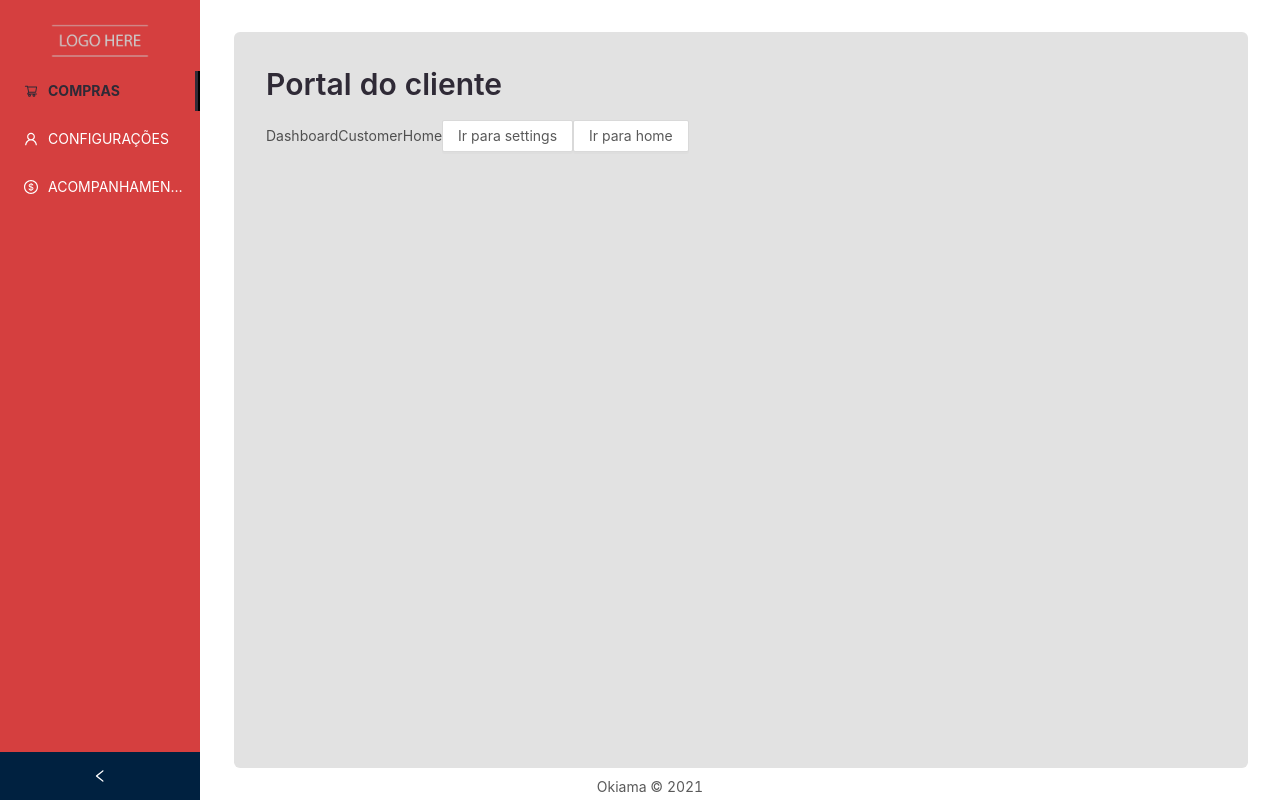
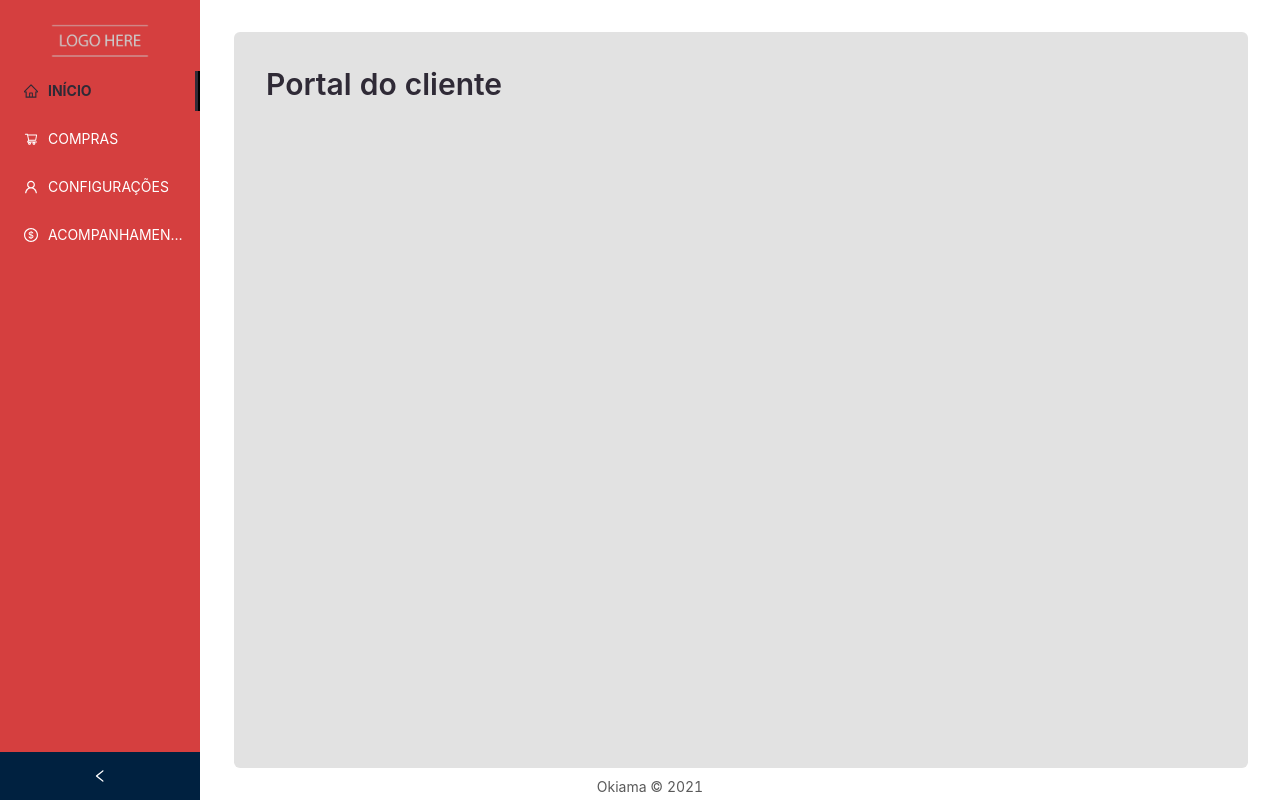
Before and after one commit to alanmrochadeveloper/r-ecommerce, a React (Create React App) app in the folder client/: page /dashboard in a window 1280 px wide. Built offline with nearby package versions, Linux system fonts and the light colour scheme; the HTML template or start-up script is replaced by a standard one.

Commit message:
fix: fixed route problem with dashboard. And add new pages for dashboard

```diff
--- a/client/src/components/Categories/index.tsx
+++ b/client/src/components/Categories/index.tsx
@@ -6,5 +6,6 @@ const Categories: React.FC<IProps> = () => {
   return (
       <MainWrapper>Categories</MainWrapper>
    )
+
 }
 export default Categories
--- a/client/src/pages/DashboardCustomer/index.tsx
+++ b/client/src/layout/DashboardCustomerWrapper/index.tsx
@@ -8,6 +8,7 @@ import { iconPicker } from '../../utils/icon-picker';
 import { appName } from '../../utils/globals';
 import logo from '../../assets/logo-placeholder.png';
 import shortLogo from '../../assets/okiama-short-logo.jpg';
+import { useHistory } from 'react-router-dom';
 
 const { Title } = Typography;
 const { Sider } = Layout;
@@ -20,6 +21,7 @@ interface IProps {
 const DashboardCustomerWrapper: React.FC<IProps> = ({ children }) => {
   const [collapsed, setCollapsed] = React.useState<boolean>(false);
   const [contentMarginLeft, setContentMarginLeft] = React.useState<number>(200);
+  const history = useHistory();
 
   const onCollapseHandler = (collapsedValue: boolean) => {
     console.log('collapsedValue ', collapsedValue);
@@ -42,7 +44,7 @@ const DashboardCustomerWrapper: React.FC<IProps> = ({ children }) => {
         collapsed={collapsed}
         onCollapse={onCollapseHandler}
       >
-        <div className="logo" style={{ width: collapsed ? 80 : 200, textAlign: 'center', margin:'20px 0' }} >
+        <div className="logo" style={{ width: collapsed ? 80 : 200, textAlign: 'center', margin: '20px 0' }} >
           <img
             src={collapsed ? shortLogo : logo}
             alt={`logo tipo ${appName}`}
@@ -58,7 +60,10 @@ const DashboardCustomerWrapper: React.FC<IProps> = ({ children }) => {
           }}>
           {
             navMenuSiderDashboardButtons.map(({ id, title, url, icon }) => (
-              <Item key={id} icon={iconPicker(icon)}>
+              <Item key={id} icon={iconPicker(icon)} onClick={() => {
+                history.push(`${url}`);
+              }}>
+                {/*console.log(`history = ${JSON.stringify(history)}`)*/}
                 {title}
               </Item>
             ))
--- /dev/null
+++ b/client/src/pages/DashboardCustomerFollowUp/index.tsx
@@ -0,0 +1,15 @@
+import React from 'react';
+
+interface IProps {
+
+  }
+
+const DashboardCustomerFollowUp: React.FC<IProps> = ()=>{
+return (
+<div>
+  Acompanhamento
+</div>
+)
+  }
+
+  export default DashboardCustomerFollowUp;
--- /dev/null
+++ b/client/src/pages/DashboardCustomerPurchases/index.tsx
@@ -0,0 +1,13 @@
+import React from 'react';
+
+interface IProps {
+
+  }
+
+const DashboardCustomerPurchases: React.FC<IProps> = () => {
+  return (
+    <div>Compras</div>
+  )
+}
+
+export default DashboardCustomerPurchases;
--- a/client/src/pages/DashboardCustomerSettings/index.tsx
+++ b/client/src/pages/DashboardCustomerSettings/index.tsx
@@ -11,7 +11,7 @@ const DashboardSettings: React.FC<IProps> =()=>{
     return (
       <div>
         Settings
-      <Button htmlType="button" type="ghost" onClick={()=>{history.push('/dashboard')}} >
+      <Button htmlType="button" type="ghost" onClick={()=>{history.push('/dashboard/inicio')}} >
         voltar para home do portal
       </Button>
       </div>
--- a/client/src/pages/Home/index.tsx
+++ b/client/src/pages/Home/index.tsx
@@ -46,7 +46,7 @@ const Home: React.FC<IProps> = () => {
             </div>
           </Block>
         ))}
-        <Button htmlType='button' type='ghost' onClick={() => { history.push('/dashboard') }} >
+        <Button htmlType='button' type='ghost' onClick={() => { history.push('/dashboard/inicio') }} >
           ir para portal do cliente
         </Button>
       </div>
--- a/client/src/pages/Login/index.tsx
+++ b/client/src/pages/Login/index.tsx
@@ -7,7 +7,8 @@ interface IProps { }
 const Login: React.FC<IProps> = () => {
   const history = useHistory()
 
-  const { Item}= Form;
+  const { Item } = Form;
+  const { Password } = Input;
 
   return (
     <>
@@ -39,7 +40,7 @@ const Login: React.FC<IProps> = () => {
               { required: true, message: 'Por favor entre com o sua senha' },
             ]}
           >
-            <Input.Password className="password-input" />
+            <Password className="password-input" />
           </Item>
           <Item
             className="password-label"
@@ -49,7 +50,7 @@ const Login: React.FC<IProps> = () => {
               { required: true, message: 'Por favor entre com o sua senha' },
             ]}
           >
-            <Input.Password className="password-input" />
+            <Password className="password-input" />
           </Item>
           <Item wrapperCol={{ offset: 4, span: 16 }}>
             <Button type="primary" htmlType="submit">
--- a/client/src/routes/index.tsx
+++ b/client/src/routes/index.tsx
@@ -3,13 +3,15 @@ import { Redirect, Route, Switch } from 'react-router-dom';
 import Categories from '../components/Categories';
 import About from '../pages/About';
 import Contact from '../pages/Contact';
-import DashboardCustomerWrapper from '../pages/DashboardCustomer';
+import DashboardCustomerWrapper from '../layout/DashboardCustomerWrapper';
 import DashboardCustomerHome from '../pages/DashboardCustomerHome';
+import DashboardCustomerPurchases from '../pages/DashboardCustomerPurchases';
 import DashboardCustomerSettings from '../pages/DashboardCustomerSettings';
 import Home from '../pages/Home';
 import NotFound from '../pages/NotFound';
 import Registration from '../pages/Register';
 import TestApi from '../pages/TestApi';
+import DashboardCustomerFollowUp from '../pages/DashboardCustomerFollowUp';
 
 interface IProps { }
 const Routes: React.FC<IProps> = () => {
@@ -28,8 +30,12 @@ const Routes: React.FC<IProps> = () => {
 				<Route path="/dashboard" render={
 					({ match: { path } }) => (<DashboardCustomerWrapper>
 							<Switch>
-								<Route exact path={`${path}/`} component={DashboardCustomerHome} />
-								<Route exact path={`${path}/settings`} component={DashboardCustomerSettings} />
+								<Route exact path={`${path}/inicio`} component={DashboardCustomerHome} />
+								<Route exact path={`${path}/configuracoes`} component={DashboardCustomerSettings} />
+								<Route exact path={`${path}/compras`} component={DashboardCustomerPurchases} />
+								<Route exact path={`${path}/acompanhamento`} component={DashboardCustomerFollowUp} />
+								<Route path={`${path}/404`} component={NotFound} />
+                <Redirect from={`${path}/*`} to={`${path}/404`}/>
 							</Switch>
 					</DashboardCustomerWrapper>)
 				} />
--- a/client/src/utils/icon-picker.tsx
+++ b/client/src/utils/icon-picker.tsx
@@ -1,9 +1,10 @@
-import {ShoppingCartOutlined, UserOutlined,DollarOutlined } from '@ant-design/icons';
+import {ShoppingCartOutlined, UserOutlined,DollarOutlined, HomeOutlined } from '@ant-design/icons';
 
   export const iconPicker = (i: string)  => {
       switch(i){
           case  'ShoppingCartOutlined': return <ShoppingCartOutlined />;
           case  'UserOutlined': return <UserOutlined/>;
           case 'DollarOutlined': return <DollarOutlined />;
+          case 'HomeOutlined': return <HomeOutlined />
         }
     }
--- a/client/src/utils/mock/nav-menu-sider-dashboard.ts
+++ b/client/src/utils/mock/nav-menu-sider-dashboard.ts
@@ -1,19 +1,25 @@
 export const navMenuSiderDashboardButtons: ISiderNavBarDashboard[] = [
   {
     id: 1,
-    title: 'Compras',
-    url: '/minhas-compras',
+    title: 'início',
+    url: 'inicio',
+    icon: 'HomeOutlined'
+  },
+  {
+    id: 2,
+    title: 'compras',
+    url: 'compras',
     icon: 'ShoppingCartOutlined'
   },
   {
-    id: 2,
-    title: 'Configurações',
-    url: '/minhas-configuracoes',
+    id: 3,
+    title: 'configurações',
+    url: 'configuracoes',
     icon: 'UserOutlined'
   },
   {
-    id: 3,
-    title: 'Acompanhamento',
+    id: 4,
+    title: 'acompanhamento',
     url: 'acompanhamento',
     icon: 'DollarOutlined'
   }
```
Also changed, not shown: 1 other file (tests, documents, lock files or other folders).
